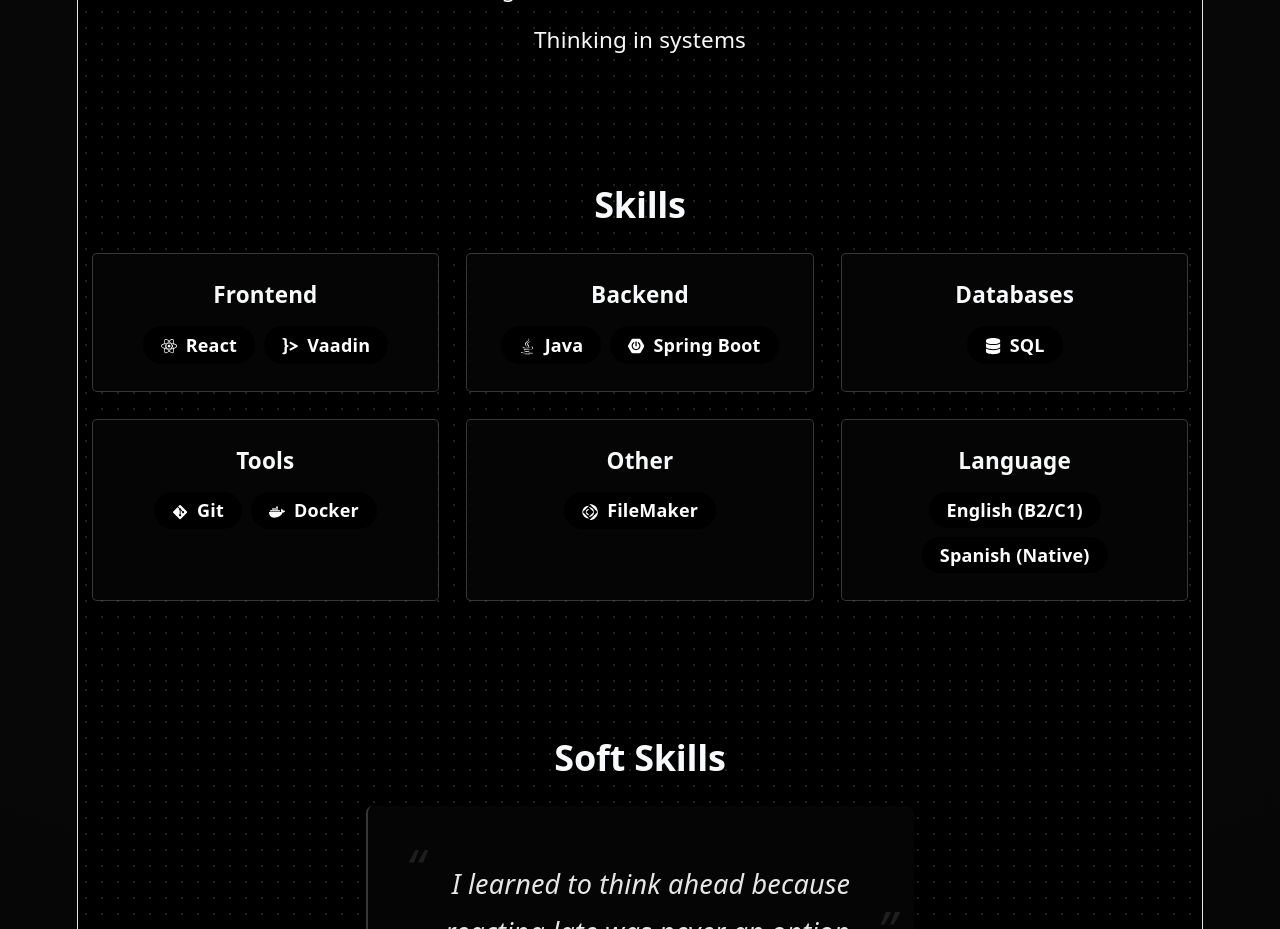
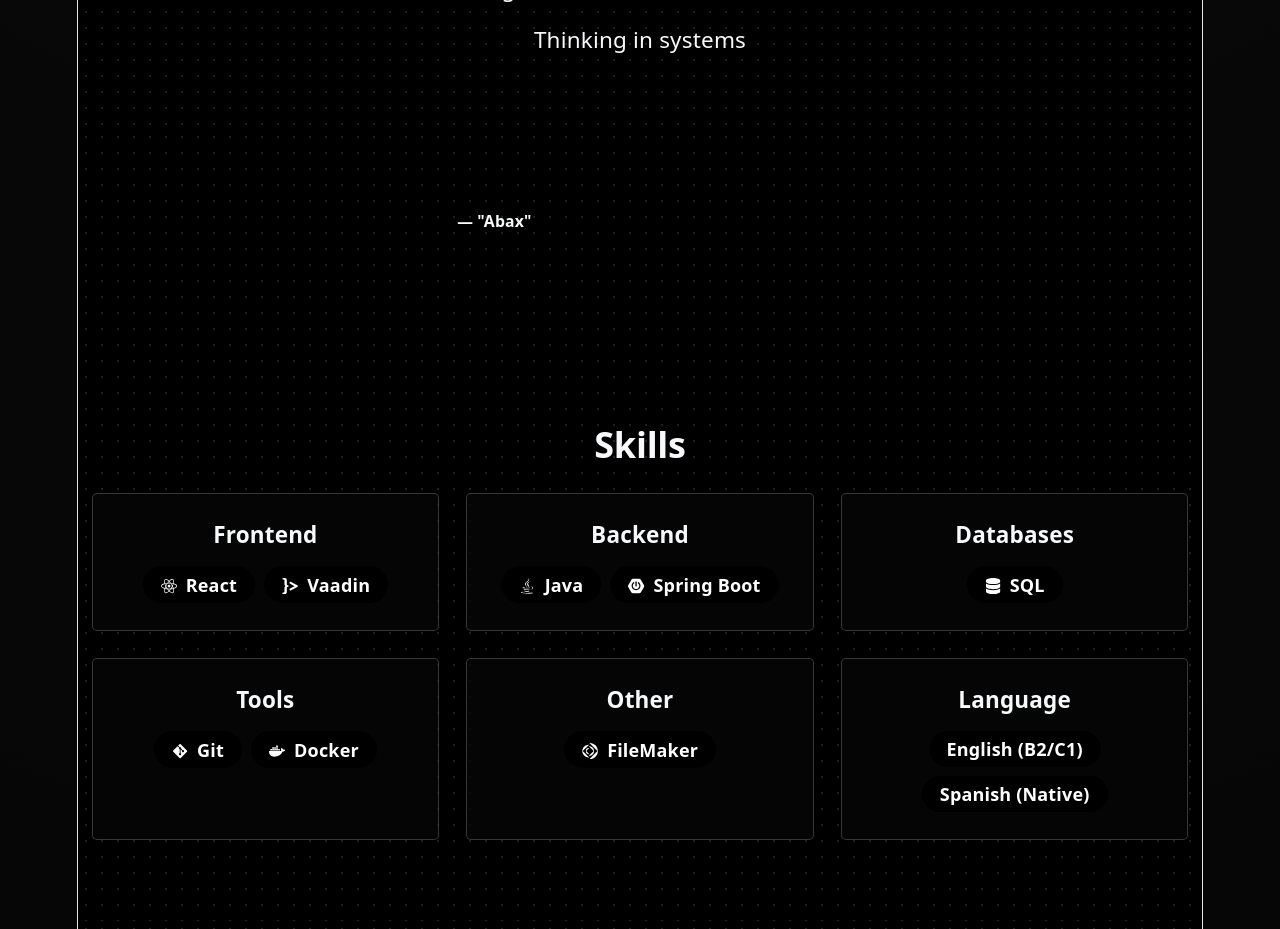
Before and after one commit to AbrahamRuizP/Portfolio, a React (Vite) app: page / in a window 1280 px wide. Shown: the part 1020-1949 px from the top of the page. Built offline with nearby package versions, Linux system fonts and the light colour scheme.

Commit message:
Adding Experience section to Home page

```diff
--- a/src/pages/Home.tsx
+++ b/src/pages/Home.tsx
@@ -6,12 +6,14 @@ import Projects from "../components/Projects";
 import Footer from "../components/Footer";
 import NavBar from "../components/NavBar";
 import Contact from "../components/Contact";
+import { Experience } from "../components/Experience";
 
 const Home = () => (
     <>
         <NavBar />
         <Header />
         <About />
+        <Experience />
         <Skills />
         <SoftSkills />
         <Projects />
```
